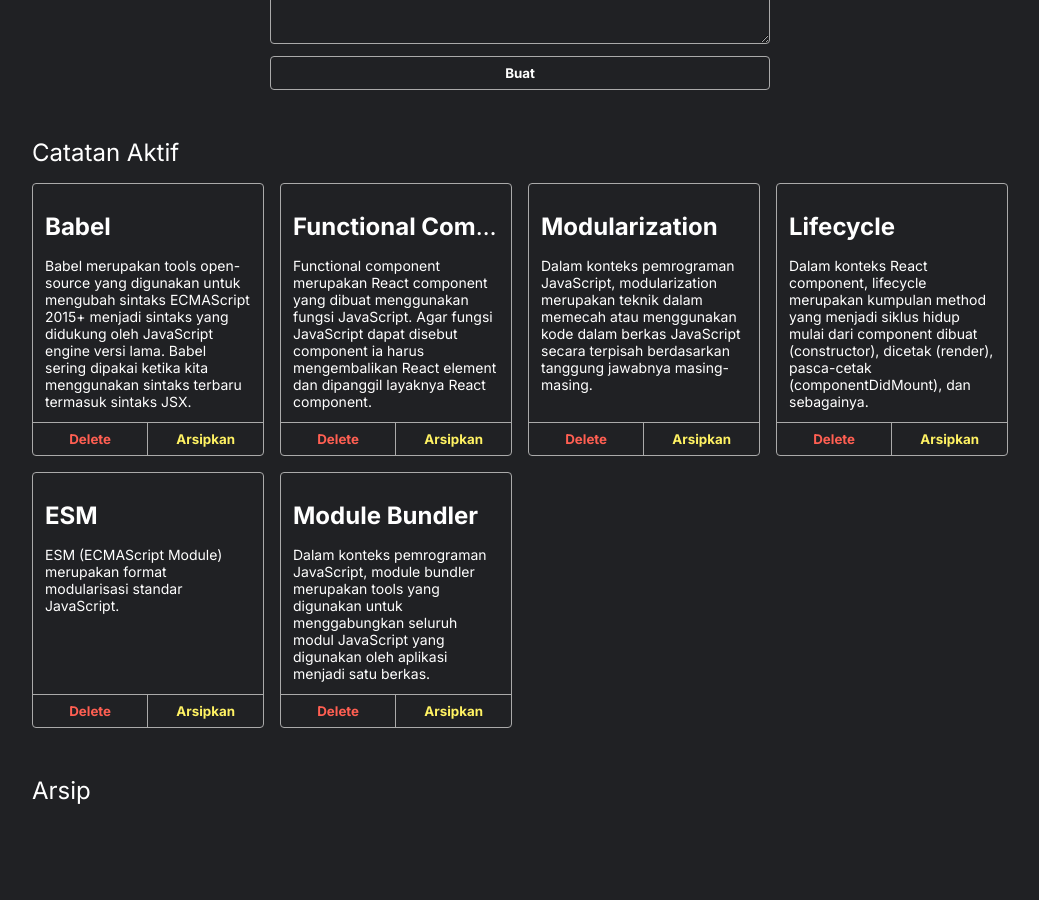
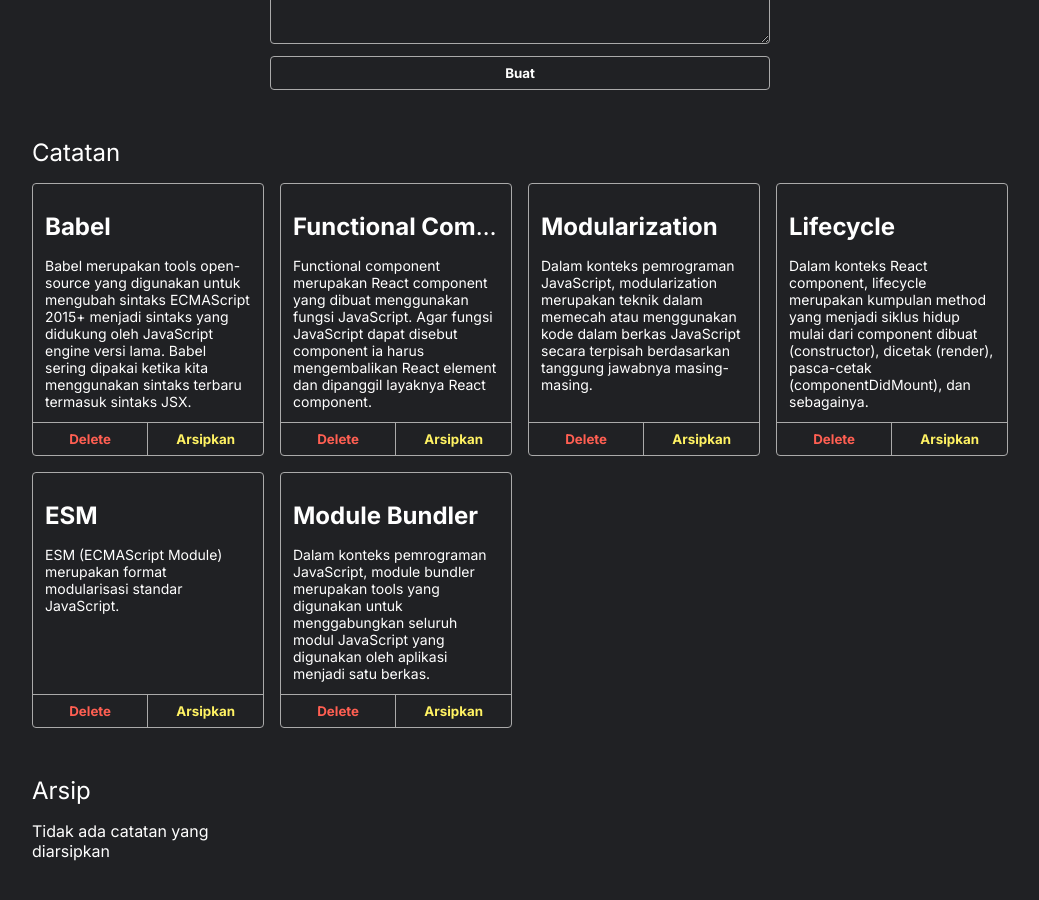
Before and after one commit to Allfin/personal-notes, a React (Create React App) app: page / in a window 1280 px wide. Shown: the part 360-1260 px from the top of the page, without its empty margins (120-1159 px from the left). Built offline with nearby package versions, Linux system fonts and the light colour scheme.

Commit message:
feature move to archive and search complete

```diff
--- a/src/App.jsx
+++ b/src/App.jsx
@@ -1,4 +1,5 @@
 import React from "react";
+import { useState } from "react";
 import AddNote from "./components/AddNote";
 import Archive from "./components/Archive";
 import Header from "./components/Header";
@@ -6,13 +7,41 @@ import NoteList from "./components/NoteList";
 import { getInitialData } from "./utils/index";
 
 const App = () => {
+  const [notes, setNotes] = useState(getInitialData);
+  const [query, setQuery] = useState("");
+
+  const archivedHandler = (id) => {
+    const archives = [...notes];
+    const index = notes.findIndex((note) => note.id === id);
+    archives[index].archived = archives[index].archived ? false : true;
+    setNotes(archives);
+  };
+
+  const searchHandler = (e) => {
+    setQuery(e.target.value);
+  };
+
   return (
     <>
-      <Header />
+      <Header query={searchHandler} />
+      {console.log(query)}
       <main className="note-app__body">
         <AddNote />
-        <NoteList notes={getInitialData} />
-        <Archive notes={getInitialData} />
+        <h2>Catatan</h2>
+        <NoteList
+          notes={notes}
+          query={query}
+          key={"unarchived-notes"}
+          onArchive={archivedHandler}
+        />
+        <h2>Arsip</h2>
+        <NoteList
+          notes={notes}
+          query={query}
+          isArchived={true}
+          onArchive={archivedHandler}
+          key={"archived-notes"}
+        />
       </main>
     </>
   );
--- a/src/components/Header.jsx
+++ b/src/components/Header.jsx
@@ -1,11 +1,11 @@
 import React from "react";
 
-const Header = () => {
+const Header = ({ query }) => {
   return (
     <header className="note-app__header">
       <h1>Notes</h1>
       <form>
-        <input type="text" placeholder="Cari catatan..." />
+        <input type="text" placeholder="Cari catatan..." onChange={query} />
       </form>
     </header>
   );
--- a/src/components/NoteItem.jsx
+++ b/src/components/NoteItem.jsx
@@ -1,6 +1,8 @@
 import React from "react";
 
-const NoteItem = ({ note }) => {
+const NoteItem = ({ note, onArchive }) => {
+  const deleteHandler = () => console.log(note);
+
   return (
     <div className="note-item">
       <div className="note-item__content">
@@ -10,8 +12,15 @@ const NoteItem = ({ note }) => {
         <p className="note-item__body">{note.body}</p>
       </div>
       <div className="note-item__action">
-        <button className="note-item__delete-button">Delete</button>
-        <button className="note-item__archive-button">Arsipkan</button>
+        <button className="note-item__delete-button" onClick={deleteHandler}>
+          Delete
+        </button>
+        <button
+          className="note-item__archive-button"
+          onClick={() => onArchive(note.id)}
+        >
+          Arsipkan
+        </button>
       </div>
     </div>
   );
--- a/src/components/NoteList.jsx
+++ b/src/components/NoteList.jsx
@@ -1,17 +1,34 @@
 import React from "react";
+import { useState } from "react";
 import NoteItem from "./NoteItem";
 
-const NoteList = ({ notes }) => {
+function NoteList({ notes, query, onArchive, onDelete, isArchived = false }) {
+  const notesList = notes.filter((note) =>
+    isArchived ? note.archived === true : note.archived === false
+  );
+
   return (
-    <>
-      <h2>Catatan Aktif</h2>
-      <div className="notes-list">
-        {notes.map((note) => (
-          <NoteItem key={note.id} note={note} />
-        ))}
-      </div>
-    </>
+    <div className="notes-list">
+      {notesList.length < 1 ? (
+        <p className="note__empty">
+          Tidak ada catatan {isArchived ? "yang diarsipkan" : ""}
+        </p>
+      ) : (
+        notesList
+          .filter((note) =>
+            note.title.toLowerCase().includes(query.toLowerCase())
+          )
+          .map((note) => (
+            <NoteItem
+              key={note.id}
+              onArchive={onArchive}
+              // onDelete={onDelete}
+              note={note}
+            />
+          ))
+      )}
+    </div>
   );
-};
+}
 
 export default NoteList;
```
Also changed, not shown: 1 other file (tests, documents, lock files or other folders).
